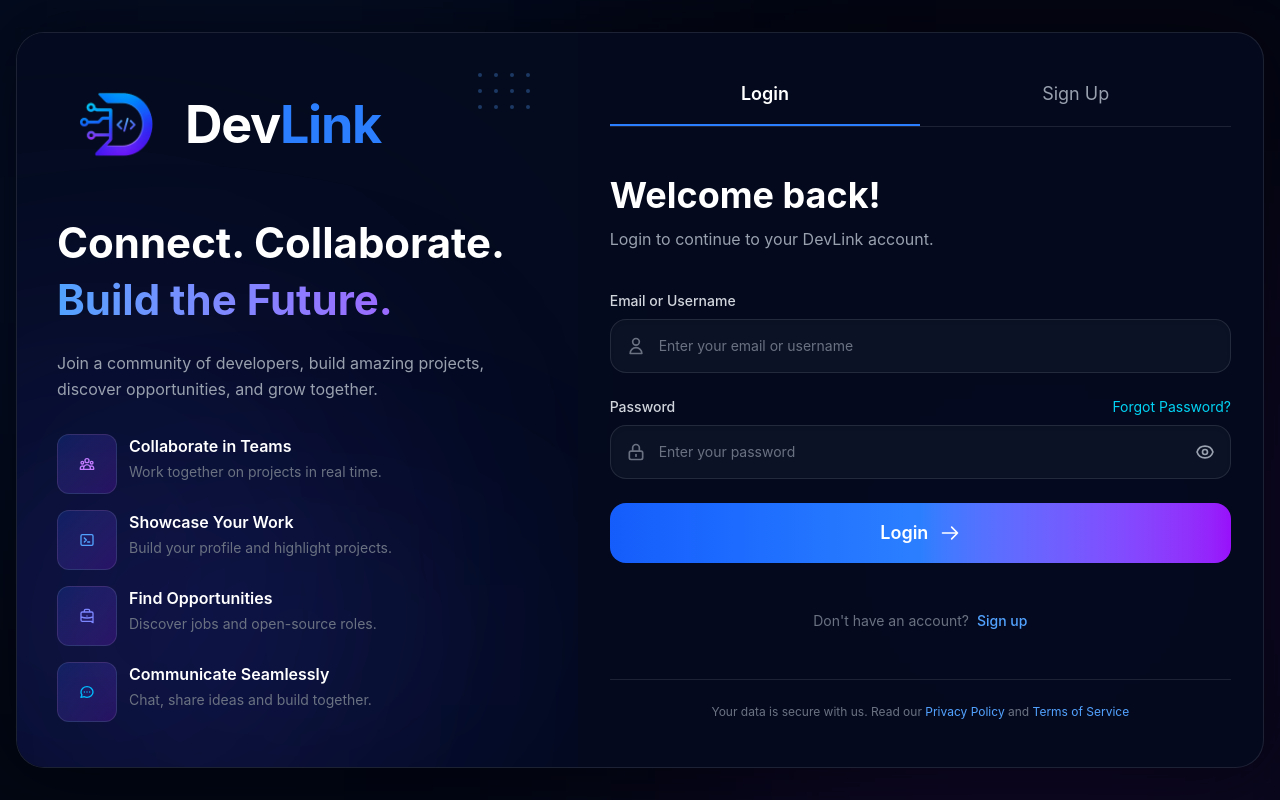
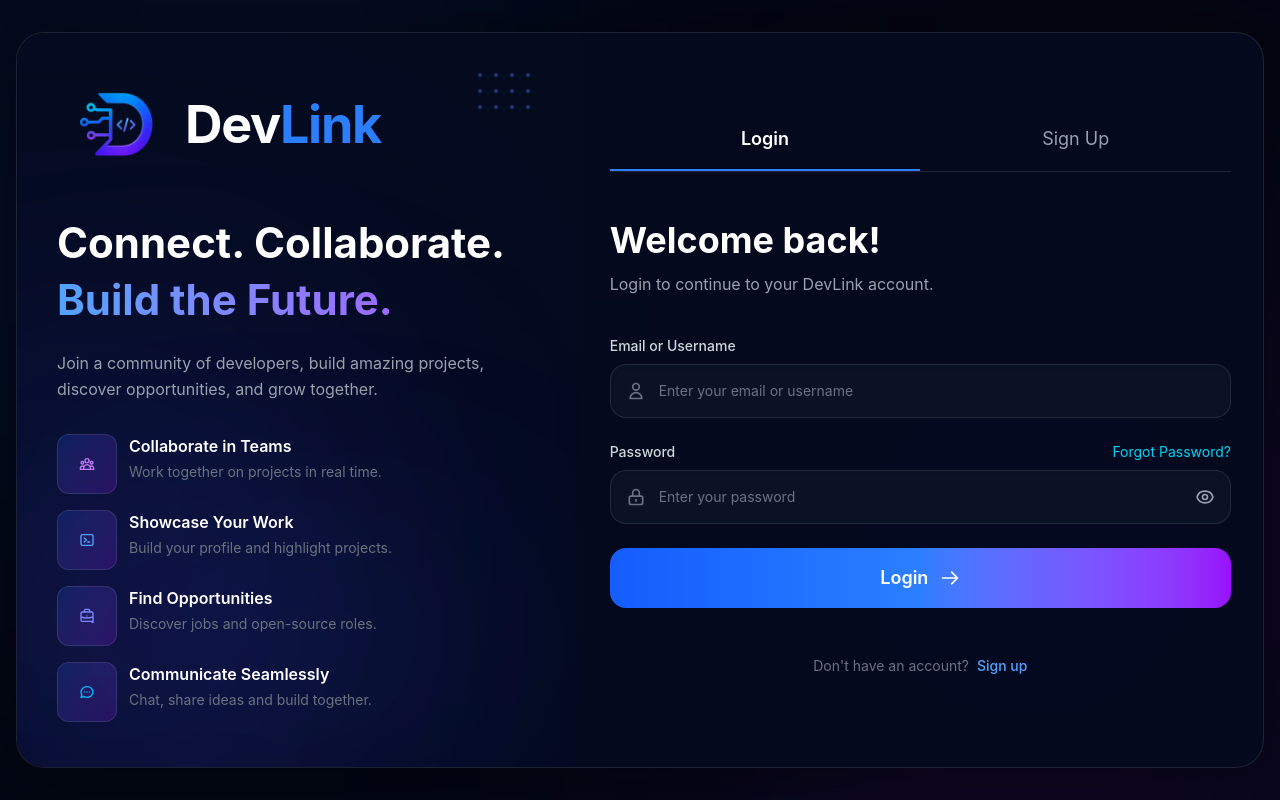
Before and after one commit to aditya-2221/DevLink, a React (Vite) app in the folder Frontend/: page /login in a window 1280 px wide. Built offline with nearby package versions, Linux system fonts and the light colour scheme; no server answers.

Commit message:
removed footer

```diff
--- a/Frontend/src/components/forms/LoginForm.jsx
+++ b/Frontend/src/components/forms/LoginForm.jsx
@@ -280,17 +280,7 @@ const LoginForm = () => {
                 </div>
             </form>
 
-            {/* Footer */}
-            <div className="mt-12 pt-6 border-t border-white/10 text-center text-xs text-gray-500">
-                Your data is secure with us. Read our{" "}
-                <a href="#" className="text-blue-400 hover:underline">
-                    Privacy Policy
-                </a>{" "}
-                and{" "}
-                <a href="#" className="text-blue-400 hover:underline">
-                    Terms of Service
-                </a>
-            </div>
+
         </div>
     );
 };
```
